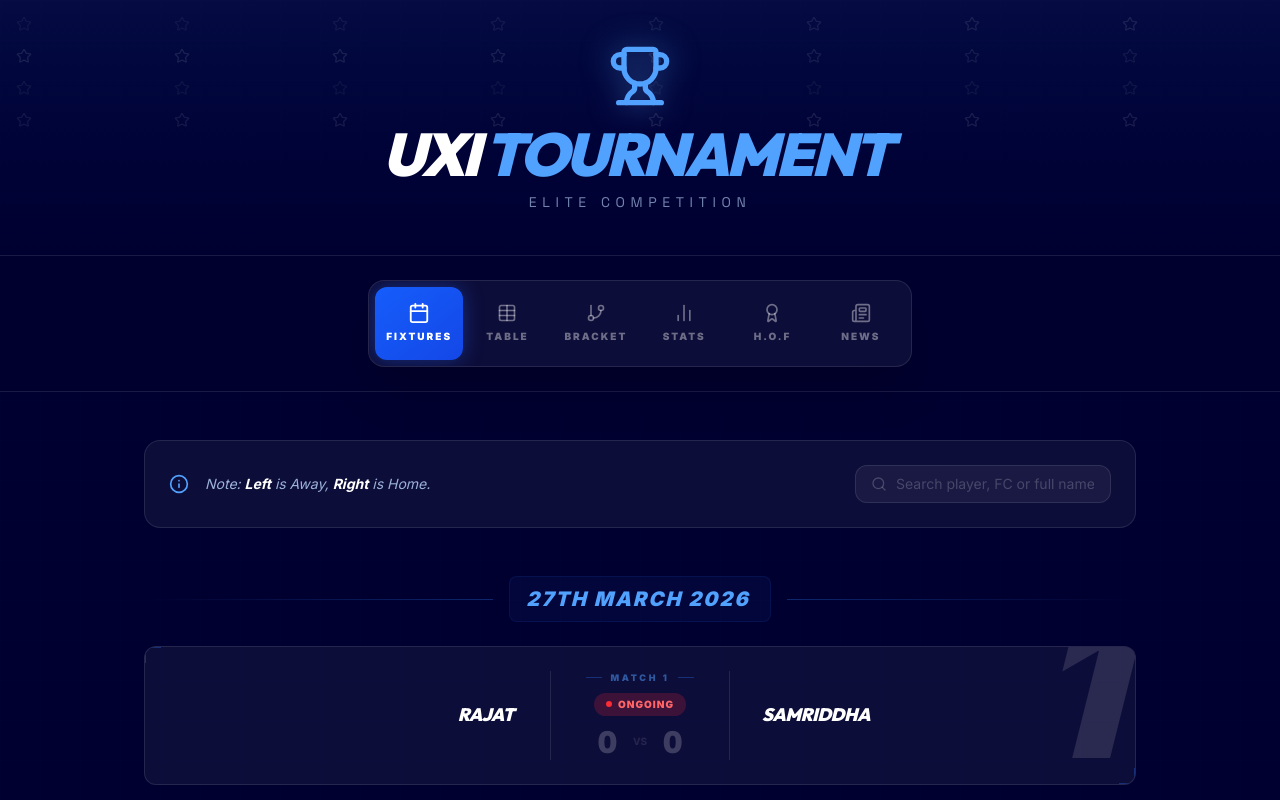
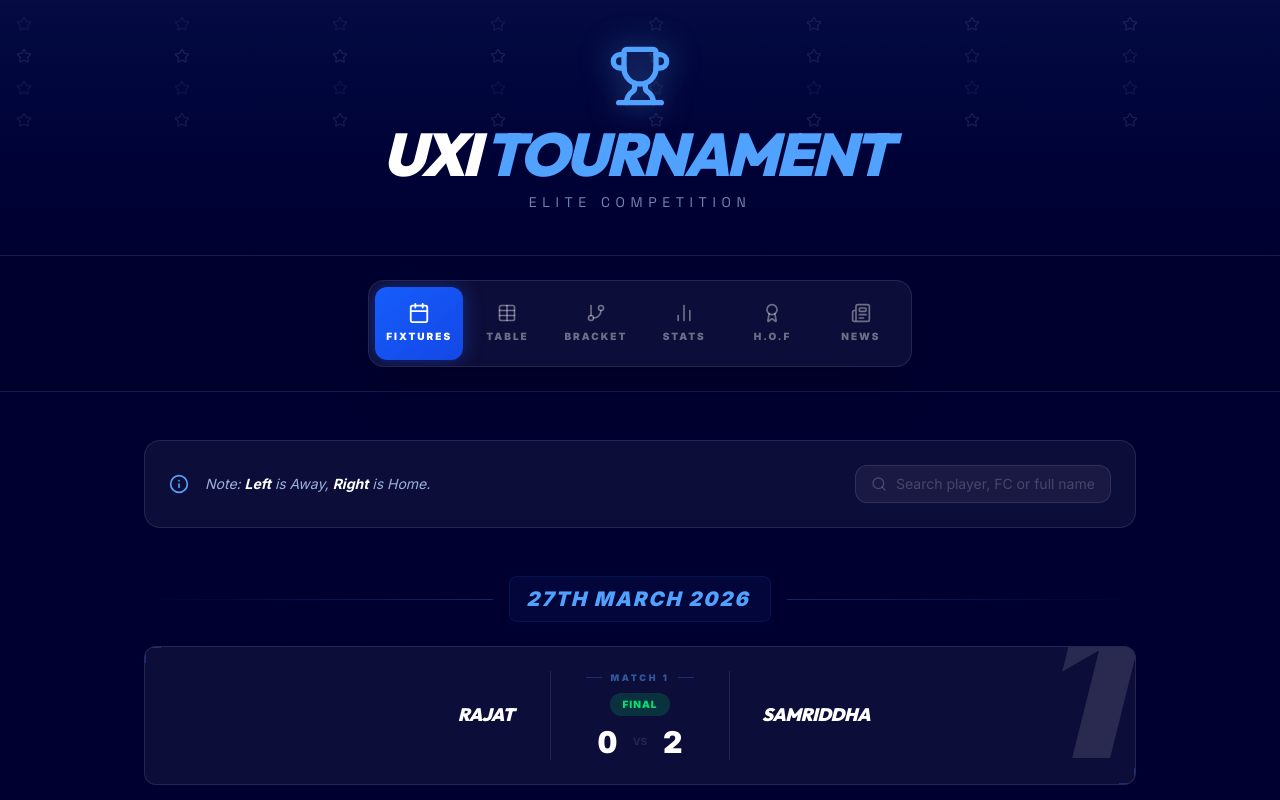
Before and after one commit to barnikbhai2007/uxl, a React (Vite) app: page / in a window 1280 px wide. Shown: the top 800 px of the page. Built offline with nearby package versions, Linux system fonts and the light colour scheme.

Commit message:
feat: Add match data and news for Samriddha vs. Rajat
Includes a new match entry in the mock data for Samriddha vs. Rajat with relevant scores and player stats. A corresponding news post detailing this match's outcome has also been added.

```diff
--- a/src/App.tsx
+++ b/src/App.tsx
@@ -82,6 +82,11 @@ const getMatchesFromSchedule = (teams: Team[]): Match[] => {
         awayScorers = [{ playerName: 'Zico', goals: 1 }];
         homeStats = { shots: 2, shotsOnTarget: 2, possession: 46, passAccuracy: 70, fouls: 0, offsides: 0 };
         awayStats = { shots: 5, shotsOnTarget: 5, possession: 54, passAccuracy: 74, fouls: 0, offsides: 0 };
+      } else if (sm.home === "SAMRIDDHA" && sm.away === "RAJAT") {
+        homeScore = 2; awayScore = 0; status = 'finished';
+        homeScorers = [{ playerName: 'Hazard', goals: 1 }, { playerName: 'Kane', goals: 1 }];
+        homeStats = { shots: 6, shotsOnTarget: 5, possession: 54, passAccuracy: 87, fouls: 0, offsides: 0 };
+        awayStats = { shots: 3, shotsOnTarget: 3, possession: 46, passAccuracy: 77, fouls: 0, offsides: 0 };
       }
     }
 
@@ -193,6 +198,13 @@ const calculateStats = (teams: Team[], matches: Match[]): PlayerGoalStats[] => {
 
 const NEWS_POSTS = [
   {
+    id: 15,
+    title: "SAMRIDDHA SHINES AGAINST RAJAT",
+    excerpt: "Samriddha Mandal secures a convincing 2-0 win over Rajat Das. Hazard and Kane provided the goals in a dominant performance.",
+    date: "27th March 2026",
+    category: "MATCH REPORT"
+  },
+  {
     id: 14,
     title: "SAMRIDDHA AND SOUMAJIT BATTLE TO A DRAW",
     excerpt: "A closely contested match between Samriddha Mandal and Soumajit Biswas ends 1-1. Ribéry opened the scoring early, but Zico equalized in the second half.",
@@ -243,8 +255,8 @@ const NEWS_POSTS = [
   },
   {
     id: 4,
-    title: "MATCHDAY 1: 11/16 COMPLETED",
-    excerpt: "The tournament is in full swing with 11 matches completed. 5 more high-stakes fixtures remain for today.",
+    title: "MATCHDAY 1: 12/16 COMPLETED",
+    excerpt: "The tournament is in full swing with 12 matches completed. 4 more high-stakes fixtures remain for today.",
     date: "27th March 2026",
     category: "TOURNAMENT STATUS"
   },
```
